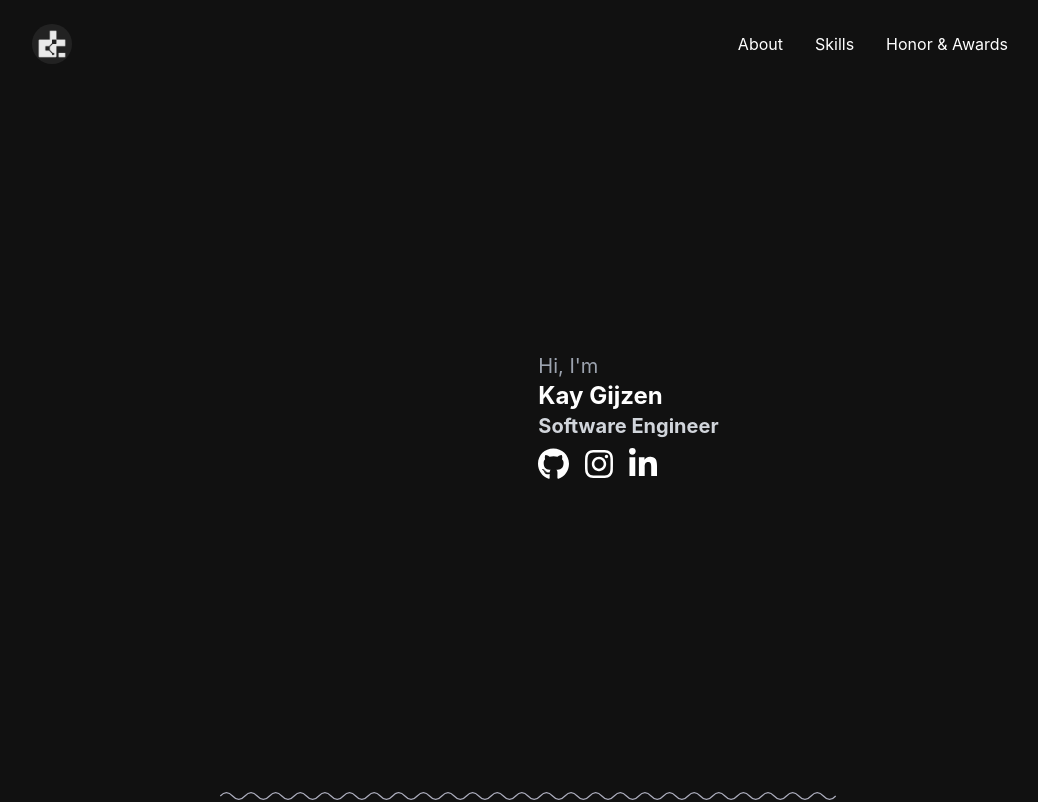
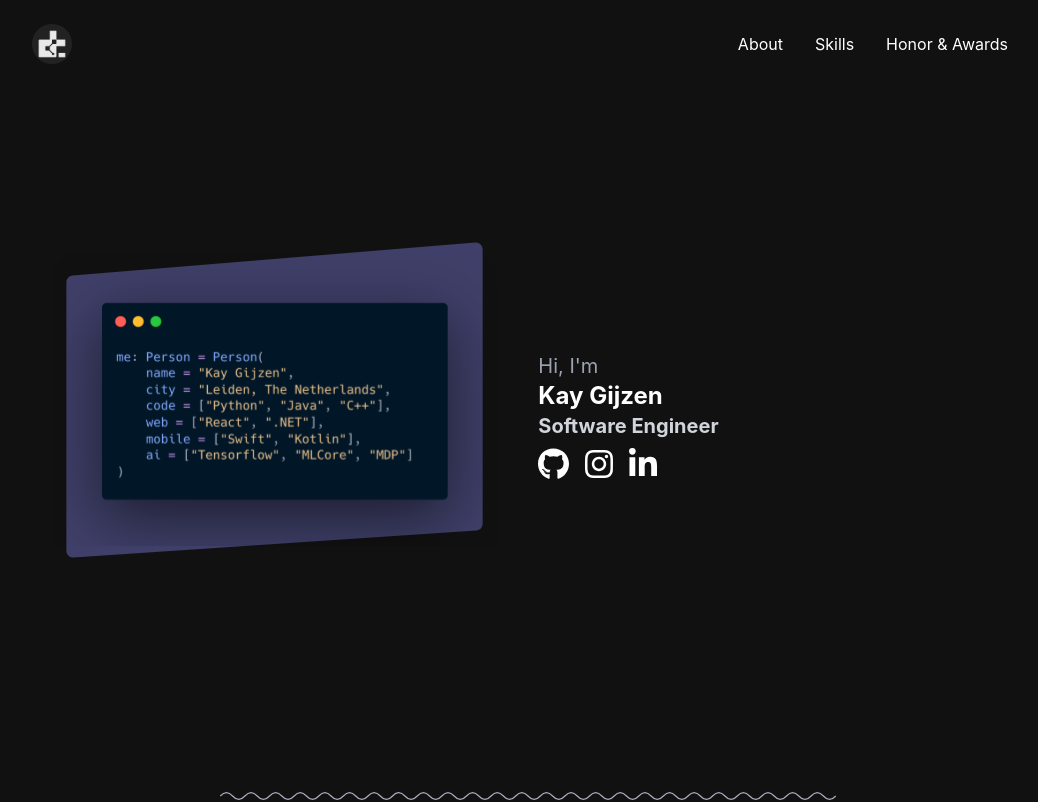
Before and after one commit to Kaygijzen/kaygijzen.github.io, a React (Create React App) app: page / in a window 1280 px wide. Shown: the top 802 px of the page, without its empty margins (112-1150 px from the left). Built offline with nearby package versions, Linux system fonts and the light colour scheme.

Commit message:
hiro profile image

```diff
--- a/src/components/Hiro.js
+++ b/src/components/Hiro.js
@@ -21,7 +21,7 @@ export default function Hiro () {
         }
         <div id="home" className="flex w-full h-screen flex-col md:flex-row gap-5 items-center justify-center text-white relative">
             <div className='md:w-3/6 md:p-4'>
-                {/* <img data-aos="flip-right" data-aos-duration="1500" data-aos-offset="200"  src={profile} alt="profile" onLoad={() => setLoaded(false)} /> */}
+                <img data-aos="flip-right" data-aos-duration="1500" data-aos-offset="200"  src={profile} alt="profile" onLoad={() => setLoaded(false)} />
             </div>
             <div className='md:w-3/6' data-aos="fade-right" data-aos-duration="1000" data-aos-offset="100" >
                 <div className="flex flex-col w-full mt-8">
```
Also changed, not shown: src/assets/profile.svg.
